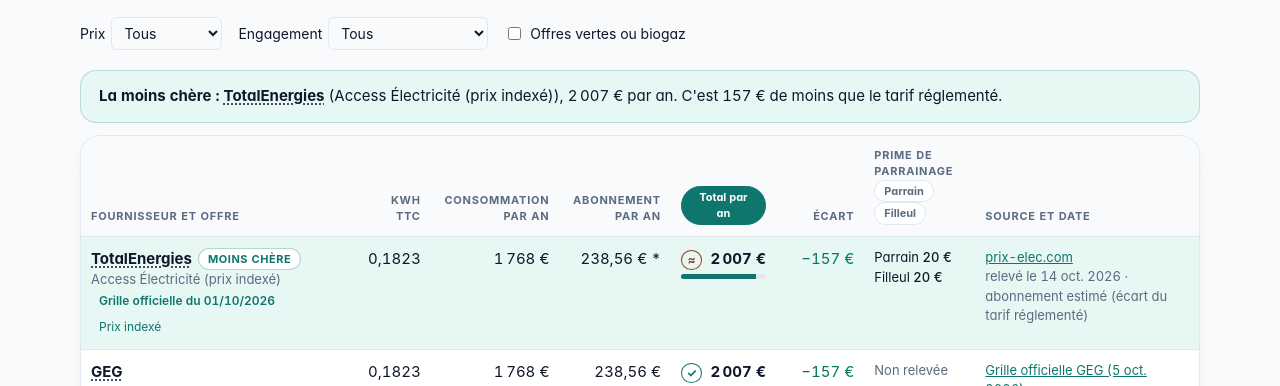
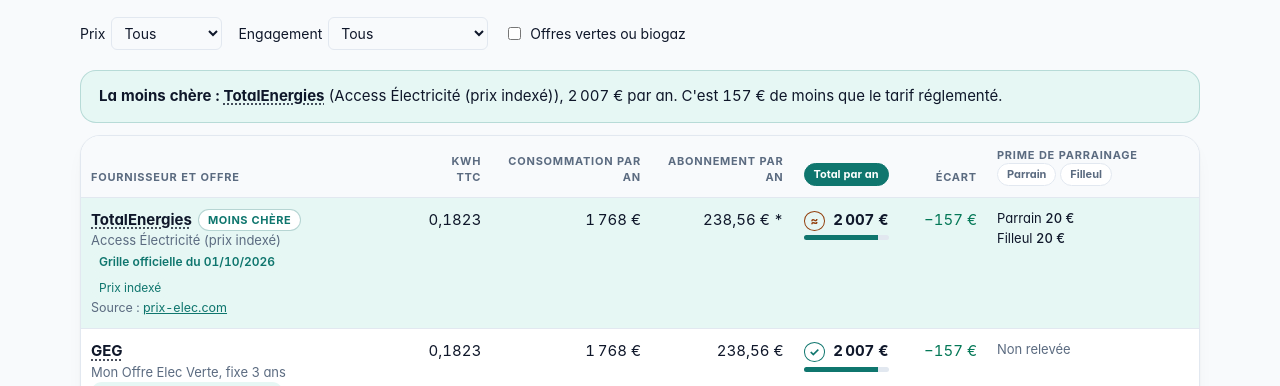
Before and after one commit to Absinthe1975/comparateur-energie, a plain HTML site: page index.html in a window 1280 px wide. Both pictures are taken after a click on the tab "Électricité". Shown: the part 414-800 px from the top of the page. Drawn offline with Linux system fonts and the light colour scheme.

Commit message:
Électricité et Gaz : colonne « Source et date » retirée, source en ligne sous l'offre

```diff
--- a/index.html
+++ b/index.html
@@ -162,7 +162,7 @@ table.apps { min-width: 520px; }
 .logt-bar span { min-width: 0; }
 .logt-bar button { flex: none; min-height: 44px; padding: 8px 14px; border-radius: 6px; border: 1px solid var(--accent); background: var(--accent); color: #fff; font: inherit; cursor: pointer; }
 .linkbtn { font: inherit; color: var(--accent); background: none; border: 0; padding: 0; text-decoration: underline; cursor: pointer; }
-.src { font-size: 13px; min-width: 8rem; }
+.src { font-size: 12.5px; }
 .todo { background: var(--warn-soft); color: var(--warn); padding: 0 4px; border-radius: 3px; }
 .apps td { vertical-align: middle; }
 .apps input { width: 5.5rem; }
@@ -975,7 +975,7 @@ function srcCell(kind, r) {
   if (!r.ref && kind === "gaz") d = "kWh relevé le " + dk + ", abonnement non relu automatiquement";
   var est = "";
   if (!r.ref && r._est) est = kind === "elec" ? " · abonnement estimé (écart du tarif réglementé)" : " · prix du kWh estimé d'après le prix repère";
-  return '<td class="src">' + srcLink(a) + '<br><span class="offer">' + d + est + "</span></td>";
+  return '<div class="offer src" title="' + esc(d + est) + '">Source : ' + srcLink(a) + "</div>";
 }
 function staleCheck() {
   var days = (Date.now() - Date.parse(DATA_DATE)) / 86400000;
@@ -1211,7 +1211,7 @@ function renderPrices(tableId, list, ref, field, conso, sortKey, kind, kva) {
   if (isFinite(mineV) && mineV > 0) { var eco = mineV - bestRow._tot; mineTxt = eco > 0 ? " Par rapport à votre facture actuelle (" + fmtEur0.format(mineV) + "), vous économiseriez environ " + fmtEur0.format(eco) + " par an." : " Votre facture actuelle (" + fmtEur0.format(mineV) + ") est déjà au niveau de la moins chère, ou en dessous."; }
   if (bel) bel.innerHTML = "<strong>La moins chère : " + nomLien(bestRow) + "</strong> (" + esc(bestRow.offer) + "), " + fmtEur0.format(bestRow._tot) + " par an. "
     + (Math.round(bd) < 0 ? "C'est " + fmtEur0.format(Math.abs(bd)) + " de moins que " + refName + "." : Math.round(bd) > 0 ? "C'est " + fmtEur0.format(bd) + " de plus que " + refName + "." : "C'est le même montant que " + refName + ".") + (bestRow.niv === "officiel" ? "" : " Son prix est à confirmer auprès du fournisseur.") + mineTxt;
-  var h = "<thead><tr><th>Fournisseur et offre</th><th class=\"num\">kWh TTC</th><th class=\"num\">Consommation par an</th><th class=\"num\">Abonnement par an</th><th class=\"num\">" + sortBtn("prix", "Total par an", sortKey) + "</th><th class=\"num\">Écart</th><th>Prime de parrainage<br>" + sortBtn("parrain", "Parrain", sortKey) + " " + sortBtn("filleul", "Filleul", sortKey) + "</th><th>Source et date</th></tr></thead><tbody>";
+  var h = "<thead><tr><th>Fournisseur et offre</th><th class=\"num\">kWh TTC</th><th class=\"num\">Consommation par an</th><th class=\"num\">Abonnement par an</th><th class=\"num\">" + sortBtn("prix", "Total par an", sortKey) + "</th><th class=\"num\">Écart</th><th>Prime de parrainage<br>" + sortBtn("parrain", "Parrain", sortKey) + " " + sortBtn("filleul", "Filleul", sortKey) + "</th></tr></thead><tbody>";
   all.forEach(function (r) {
     var diff = r._tot - refTot;
     var d;
@@ -1219,8 +1219,8 @@ function renderPrices(tableId, list, ref, field, conso, sortKey, kind, kva) {
     else if (Math.round(diff) === 0) d = "0 €";
     else d = (diff < 0 ? "−" : "+") + fmtEur0.format(Math.abs(diff));
     var cls = r.ref || Math.round(diff) === 0 ? "" : diff < 0 ? "delta-good" : "delta-bad";
-    h += '<tr class="' + (r.ref ? "ref" : "") + '"><td><div class="prov">' + nomLien(r) + (r.ref ? '<span class="tag">Repère</span>' : r === bestRow || (r.name === bestRow.name && r.offer === bestRow.offer) ? '<span class="tag best">Moins chère</span>' : "") + '</div><div class="offer">' + esc(r.offer) + '</div>' + nivBadge(r) + tagsLine(r) + (r.ref && kind === "elec" && parseInt(kva, 10) >= 9 ? '<div class="offer"><span class="badge check">Fermé à la souscription (clients actuels)</span></div>' : "") + '</td>'
-      + '<td class="num">' + fmtKwh.format(r[field]) + (kind === "gaz" && r._est ? " *" : "") + '</td><td class="num">' + fmtEur0.format(r._cons) + '</td><td class="num">' + fmtEur2.format(r._abo) + (r._est && kind === "elec" ? " *" : "") + '</td><td class="num">' + confHtml(r) + '<strong>' + fmtEur0.format(r._tot) + '</strong>' + miniBar(r) + '</td><td class="num ' + cls + '">' + d + '</td><td>' + (r.ref && !r.k ? '<div class="prime"><span class="none">Sans objet</span></div>' : primeCell(r.k)) + '</td>' + srcCell(kind, r) + '</tr>';
+    h += '<tr class="' + (r.ref ? "ref" : "") + '"><td><div class="prov">' + nomLien(r) + (r.ref ? '<span class="tag">Repère</span>' : r === bestRow || (r.name === bestRow.name && r.offer === bestRow.offer) ? '<span class="tag best">Moins chère</span>' : "") + '</div><div class="offer">' + esc(r.offer) + '</div>' + nivBadge(r) + tagsLine(r) + srcCell(kind, r) + (r.ref && kind === "elec" && parseInt(kva, 10) >= 9 ? '<div class="offer"><span class="badge check">Fermé à la souscription (clients actuels)</span></div>' : "") + '</td>'
+      + '<td class="num">' + fmtKwh.format(r[field]) + (kind === "gaz" && r._est ? " *" : "") + '</td><td class="num">' + fmtEur0.format(r._cons) + '</td><td class="num">' + fmtEur2.format(r._abo) + (r._est && kind === "elec" ? " *" : "") + '</td><td class="num">' + confHtml(r) + '<strong>' + fmtEur0.format(r._tot) + '</strong>' + miniBar(r) + '</td><td class="num ' + cls + '">' + d + '</td><td>' + (r.ref && !r.k ? '<div class="prime"><span class="none">Sans objet</span></div>' : primeCell(r.k)) + '</td></tr>';
   });
   $(tableId).innerHTML = h + "</tbody>";
 }
```
